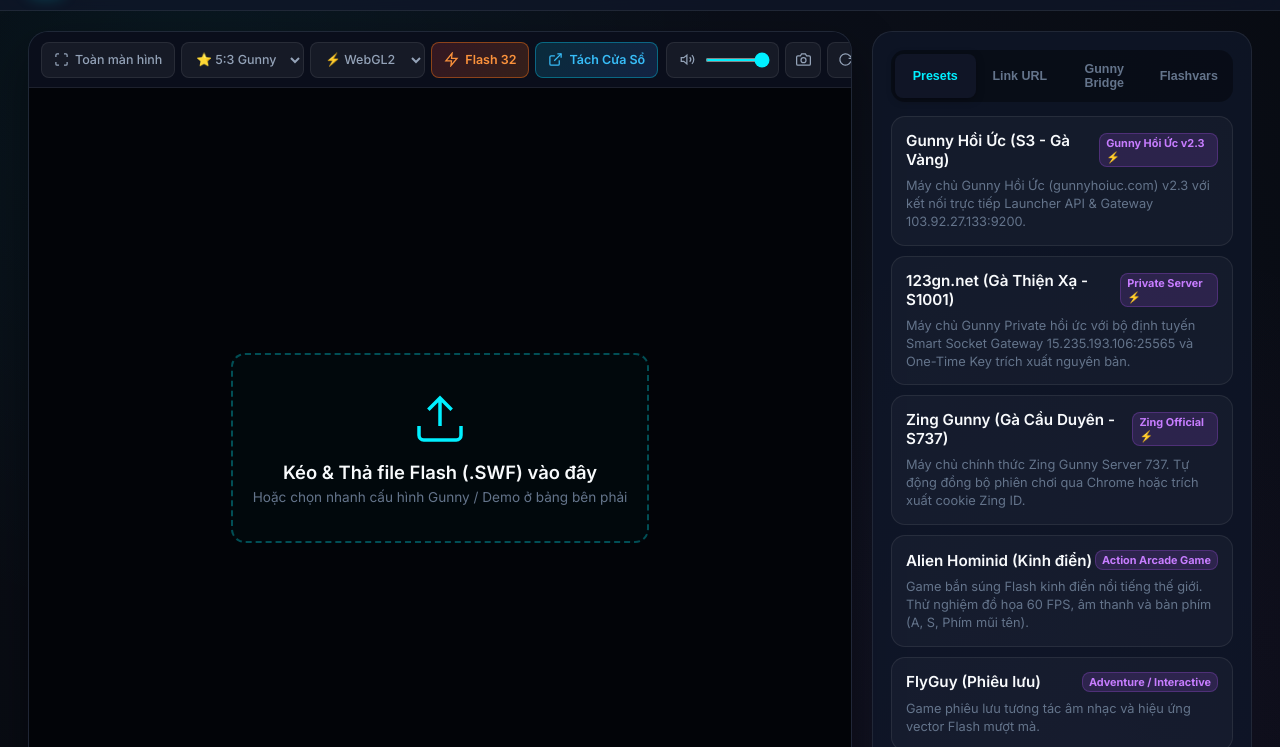
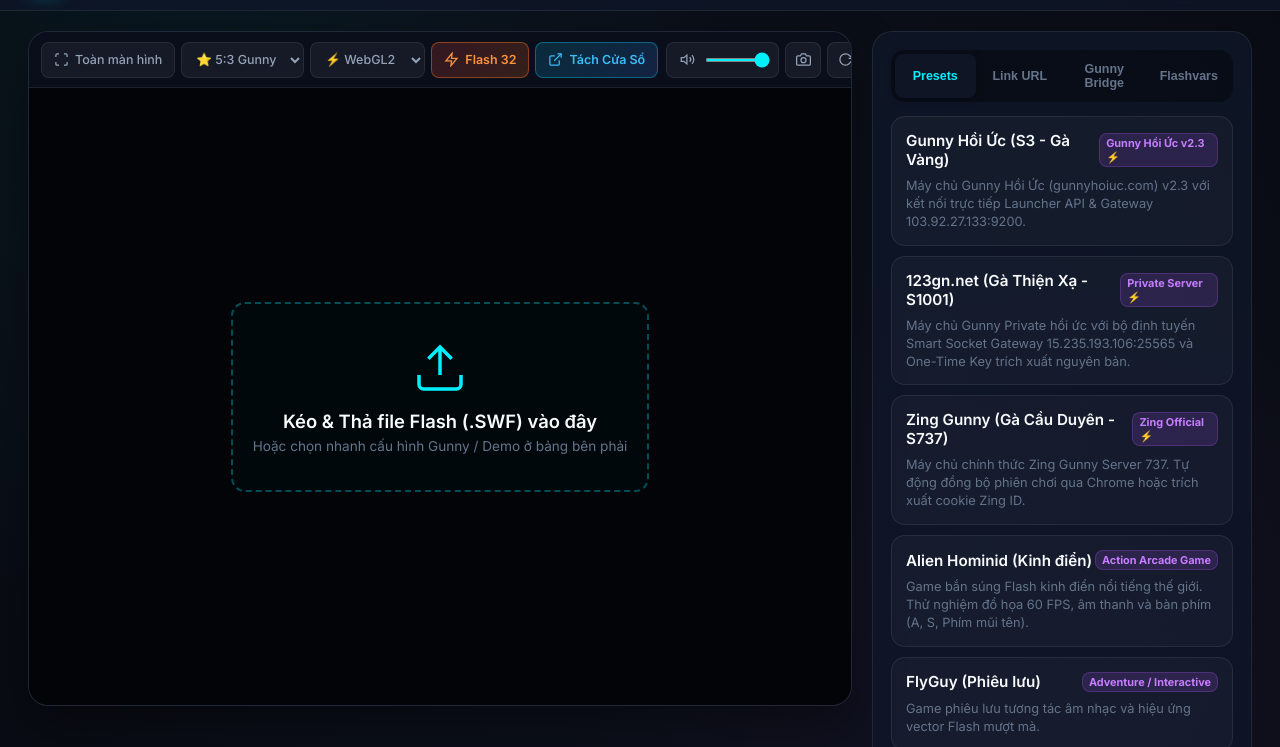
Before and after one commit to pmtriit-91/web_plash_player, a website built with Vite: page index.html in a window 1280 px wide. Shown: the part 53-800 px from the top of the page. Built offline with nearby package versions, Linux system fonts and the light colour scheme; files whose address does not match are found by name; a web font is replaced by a local one.

Commit message:
fix(ui): harmonize full-width stage card and compact sidebar collapse button

```diff
--- a/index.html
+++ b/index.html
@@ -196,13 +196,12 @@
             </svg>
           </button>
 
-          <button class="tool-btn btn-toggle-sidebar-styled" id="btn-toggle-sidebar" title="Thu gọn / Mở rộng Bảng điều khiển (Sidebar)">
+          <button class="tool-btn btn-icon-only" id="btn-toggle-sidebar" title="Thu gọn / Mở rộng Bảng điều khiển (Sidebar)">
             <svg id="icon-sidebar-toggle" viewBox="0 0 24 24" fill="none" stroke="currentColor" stroke-width="2">
               <rect x="3" y="3" width="18" height="18" rx="2" ry="2"></rect>
               <line x1="15" y1="3" x2="15" y2="21"></line>
               <polyline points="11 9 8 12 11 15"></polyline>
             </svg>
-            <span class="btn-text">Thu gọn Sidebar</span>
           </button>
         </div>
       </div>
--- a/src/style.css
+++ b/src/style.css
@@ -217,7 +217,6 @@
 .main-layout.sidebar-collapsed {
   grid-template-columns: 1fr 0px;
   gap: 0;
-  max-width: 1280px;
 }
 
 .sidebar-panel {
@@ -249,6 +248,8 @@
   flex-direction: column;
   overflow: hidden;
   box-shadow: 0 20px 50px rgba(0, 0, 0, 0.4);
+  height: calc(100vh - 125px);
+  min-height: 600px;
 }
 
 /* Player HUD Toolbar */
@@ -454,16 +455,16 @@
 /* Flash Canvas Viewport */
 .viewport-area {
   flex: 1;
-  min-height: 600px;
-  height: 640px;
-  max-height: 720px;
+  width: 100%;
+  height: 100%;
+  min-height: 520px;
   background: #020408;
   position: relative;
   display: flex;
   align-items: center;
   justify-content: center;
   overflow: hidden;
-  padding: 8px;
+  padding: 0;
   box-sizing: border-box;
 }
 
```
